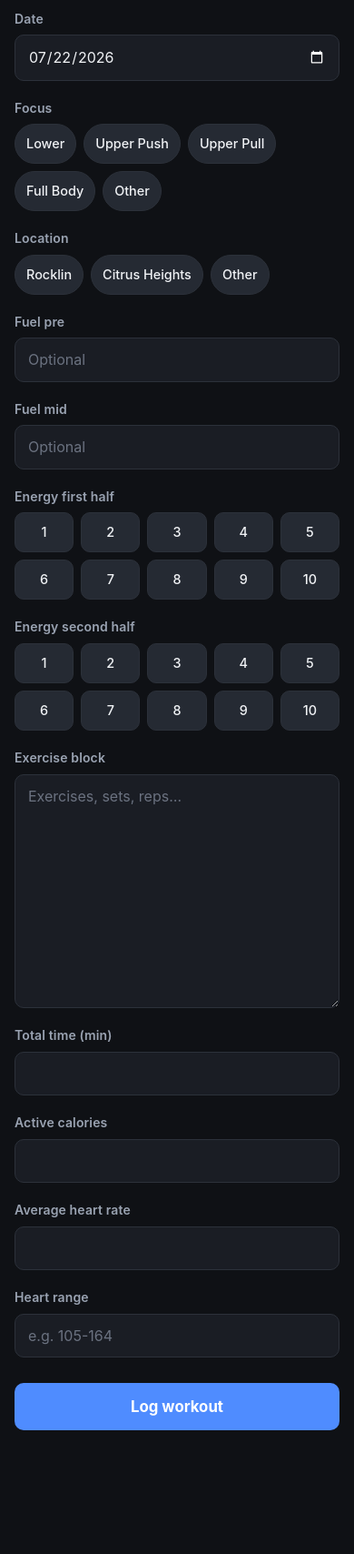
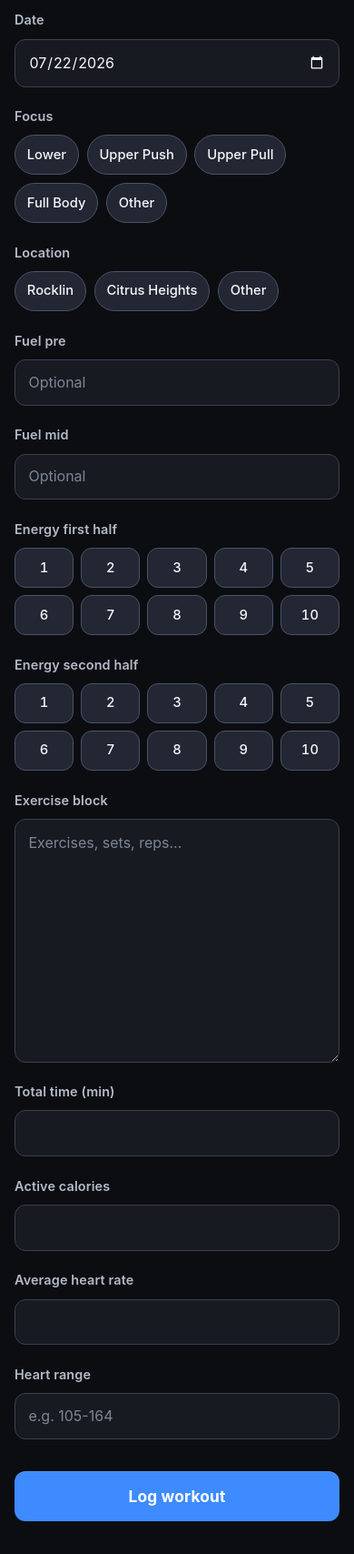
Before and after one commit to DanHagey/Workoutlogger, a plain HTML site: page index.html in a window 390 px wide. Shown: the part 67-1775 px from the top of the page at 91% size. Before the commit the page ends 1671 px from the top, so only its background shows below. Drawn offline with Linux system fonts and the light colour scheme.

Commit message:
Polish Stage 6: spacing, outdoor chip contrast, safe areas.

```diff
--- a/index.html
+++ b/index.html
@@ -4,7 +4,9 @@
   <meta charset="UTF-8">
   <meta name="viewport" content="width=device-width, initial-scale=1, viewport-fit=cover">
   <meta name="apple-mobile-web-app-capable" content="yes">
+  <meta name="apple-mobile-web-app-title" content="Workout Log">
   <meta name="apple-mobile-web-app-status-bar-style" content="black-translucent">
+  <meta name="theme-color" content="#0f1115">
   <title>Workout Log</title>
   <style>
     *,
@@ -14,19 +16,20 @@
     }
 
     :root {
-      --bg: #0f1115;
-      --surface: #1a1d24;
-      --border: #2c313a;
-      --text: #f0f2f5;
-      --muted: #9aa3b2;
-      --accent: #4f8cff;
+      --bg: #0b0d11;
+      --surface: #171a21;
+      --border: #3a4150;
+      --text: #f5f7fa;
+      --muted: #b4bcc9;
+      --accent: #3d8bff;
       --accent-text: #ffffff;
-      --chip-bg: #252a33;
-      --chip-selected: #4f8cff;
+      --chip-bg: #222733;
+      --chip-border: #4a5366;
+      --chip-selected: #2f7cf0;
+      --chip-selected-ring: #cfe0ff;
       --danger: #ff6b6b;
-      --radius: 10px;
-      --gap: 1rem;
-      --field-gap: 1.25rem;
+      --radius: 12px;
+      --field-gap: 1.4rem;
     }
 
     html, body {
@@ -36,26 +39,32 @@
       color: var(--text);
       font-family: -apple-system, BlinkMacSystemFont, "Segoe UI", Roboto, Helvetica, Arial, sans-serif;
       font-size: 16px;
-      line-height: 1.4;
+      line-height: 1.45;
       -webkit-text-size-adjust: 100%;
+      -webkit-tap-highlight-color: transparent;
     }
 
     body {
       min-height: 100dvh;
+      min-height: 100vh;
     }
 
     .app {
       width: 100%;
       max-width: 390px;
       margin: 0 auto;
-      padding: 1.25rem 1rem calc(2rem + env(safe-area-inset-bottom));
+      padding:
+        calc(1.35rem + env(safe-area-inset-top, 0px))
+        1rem
+        calc(2.25rem + env(safe-area-inset-bottom, 0px));
     }
 
     h1 {
-      margin: 0 0 1.5rem;
-      font-size: 1.5rem;
+      margin: 0 0 1.75rem;
+      font-size: 1.55rem;
       font-weight: 700;
       letter-spacing: -0.02em;
+      line-height: 1.2;
     }
 
     form {
@@ -67,12 +76,12 @@
     .field {
       display: flex;
       flex-direction: column;
-      gap: 0.5rem;
+      gap: 0.6rem;
     }
 
     label,
     .field-label {
-      font-size: 0.875rem;
+      font-size: 0.9rem;
       font-weight: 600;
       color: var(--muted);
       letter-spacing: 0.01em;
@@ -82,13 +91,13 @@
     input[type="text"],
     textarea {
       width: 100%;
-      padding: 0.75rem 0.875rem;
-      border: 1px solid var(--border);
+      padding: 0.8rem 0.9rem;
+      border: 1.5px solid var(--border);
       border-radius: var(--radius);
       background: var(--surface);
       color: var(--text);
       font: inherit;
-      min-height: 44px;
+      min-height: 48px;
       appearance: none;
       -webkit-appearance: none;
     }
@@ -99,7 +108,7 @@
 
     input::placeholder,
     textarea::placeholder {
-      color: #6b7280;
+      color: #7d8696;
     }
 
     input:focus,
@@ -110,15 +119,15 @@
     }
 
     textarea {
-      min-height: 10rem;
+      min-height: 11rem;
       resize: vertical;
-      line-height: 1.45;
+      line-height: 1.5;
     }
 
     .chips {
       display: flex;
       flex-wrap: wrap;
-      gap: 0.5rem;
+      gap: 0.55rem;
     }
 
     .chips.energy {
@@ -130,34 +139,41 @@
     .chip {
       min-width: 44px;
       min-height: 44px;
-      padding: 0.5rem 0.75rem;
-      border: 1px solid var(--border);
+      padding: 0.55rem 0.8rem;
+      border: 1.5px solid var(--chip-border);
       border-radius: 999px;
       background: var(--chip-bg);
       color: var(--text);
       font: inherit;
-      font-size: 0.9rem;
+      font-size: 0.92rem;
       font-weight: 500;
       cursor: pointer;
-      -webkit-tap-highlight-color: transparent;
+      touch-action: manipulation;
+      user-select: none;
+      -webkit-user-select: none;
     }
 
     .chips.energy .chip {
       border-radius: var(--radius);
-      padding: 0.5rem;
+      padding: 0.55rem 0.25rem;
       width: 100%;
+      font-variant-numeric: tabular-nums;
     }
 
+    /* High-contrast selected state for outdoor / bright light */
     .chip.selected {
       background: var(--chip-selected);
-      border-color: var(--chip-selected);
+      border-color: #9ec2ff;
       color: var(--accent-text);
       font-weight: 700;
+      box-shadow:
+        0 0 0 2px var(--chip-selected-ring),
+        0 1px 0 rgba(0, 0, 0, 0.35);
     }
 
     .other-input {
       display: none;
-      margin-top: 0.25rem;
+      margin-top: 0.15rem;
     }
 
     .other-input.visible {
@@ -165,23 +181,26 @@
     }
 
     button[type="submit"] {
+      display: block;
       width: 100%;
       min-height: 52px;
-      margin-top: 0.5rem;
-      padding: 0.875rem 1rem;
+      margin-top: 0.75rem;
+      padding: 0.95rem 1rem;
       border: none;
       border-radius: var(--radius);
       background: var(--accent);
       color: var(--accent-text);
       font: inherit;
-      font-size: 1.05rem;
+      font-size: 1.08rem;
       font-weight: 700;
+      letter-spacing: 0.01em;
       cursor: pointer;
-      -webkit-tap-highlight-color: transparent;
+      touch-action: manipulation;
+      box-shadow: 0 1px 0 rgba(255, 255, 255, 0.12) inset;
     }
 
     button[type="submit"]:active {
-      opacity: 0.9;
+      filter: brightness(0.92);
     }
 
     /* Stage 5: validation highlight + copy fallback */
@@ -200,13 +219,13 @@
 
     .copy-fallback {
       display: none;
-      margin-top: 1rem;
-      padding: 1rem;
-      border: 1px solid var(--border);
+      margin-top: 1.15rem;
+      padding: 1rem 1rem 1.05rem;
+      border: 1.5px solid var(--border);
       border-radius: var(--radius);
       background: var(--surface);
       flex-direction: column;
-      gap: 0.75rem;
+      gap: 0.8rem;
     }
 
     .copy-fallback.visible {
@@ -215,29 +234,30 @@
 
     .copy-fallback p {
       margin: 0;
-      font-size: 0.9rem;
+      font-size: 0.92rem;
       color: var(--muted);
       line-height: 1.45;
     }
 
     .copy-fallback button {
       width: 100%;
-      min-height: 44px;
-      padding: 0.75rem 1rem;
-      border: 1px solid var(--border);
+      min-height: 48px;
+      padding: 0.8rem 1rem;
+      border: 1.5px solid var(--chip-border);
       border-radius: var(--radius);
       background: var(--chip-bg);
       color: var(--text);
       font: inherit;
       font-weight: 600;
       cursor: pointer;
-      -webkit-tap-highlight-color: transparent;
+      touch-action: manipulation;
     }
 
     .copy-fallback button.copied {
       background: var(--chip-selected);
-      border-color: var(--chip-selected);
+      border-color: #9ec2ff;
       color: var(--accent-text);
+      box-shadow: 0 0 0 2px var(--chip-selected-ring);
     }
   </style>
 </head>
```
